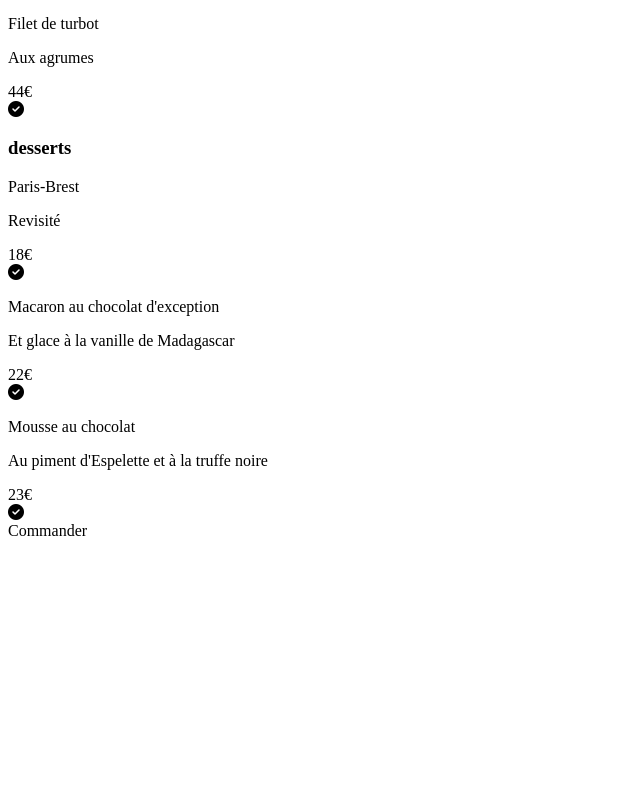
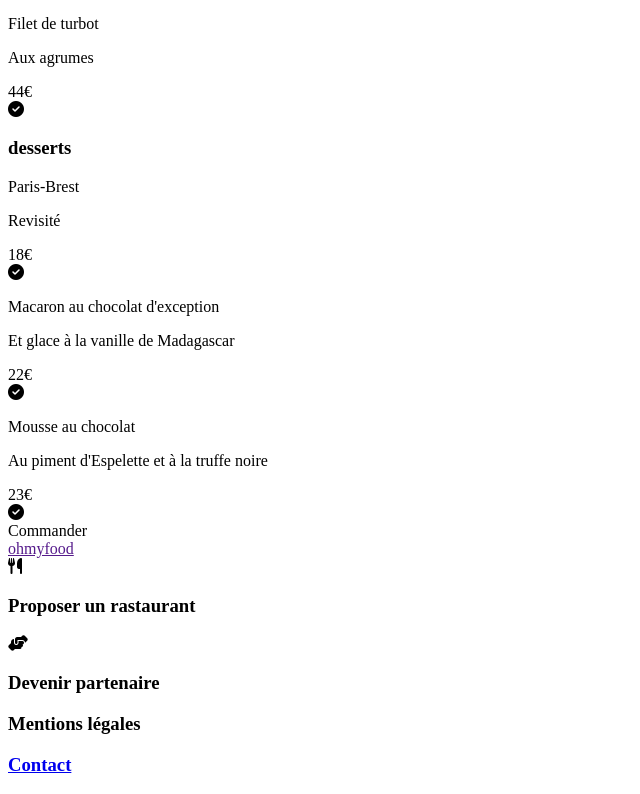
Before and after one commit to Lulu-Soso/P3-ohmyfood, a website: page menu1.html in a window 1280 px wide. Shown: the part 1183-1977 px from the top of the page, without its empty margins (0-640 px from the left). Before the commit the page ends 1731 px from the top, so only its background shows below. Drawn offline with Linux system fonts and the light colour scheme.

Commit message:
added footer in  menu1.html file

```diff
--- a/menu1.html
+++ b/menu1.html
@@ -215,5 +215,33 @@
         </div>
       </section>
     </main>
+
+    <!-- footer -->
+    <footer>
+        <div class="footer__item">
+          <div class="logo">
+            <a href="">ohmyfood</a>
+          </div>
+          <div class="footer__item-links">
+            <div class="footer__item-link">
+              <i class="fa-solid fa-utensils"></i>
+              <h3>Proposer un rastaurant</h3>
+            </div>
+
+            <div class="footer__item-link">
+              <i class="fa-solid fa-handshake-angle"></i>
+              <h3>Devenir partenaire</h3>
+            </div>
+
+            <div class="footer__item-link">
+              <h3>Mentions légales</h3>
+            </div>
+
+            <div class="footer__item-link">
+              <h3><a href="mailto:">Contact</a></h3>
+            </div>
+          </div>
+        </div>
+      </footer>
   </body>
 </html>
```
